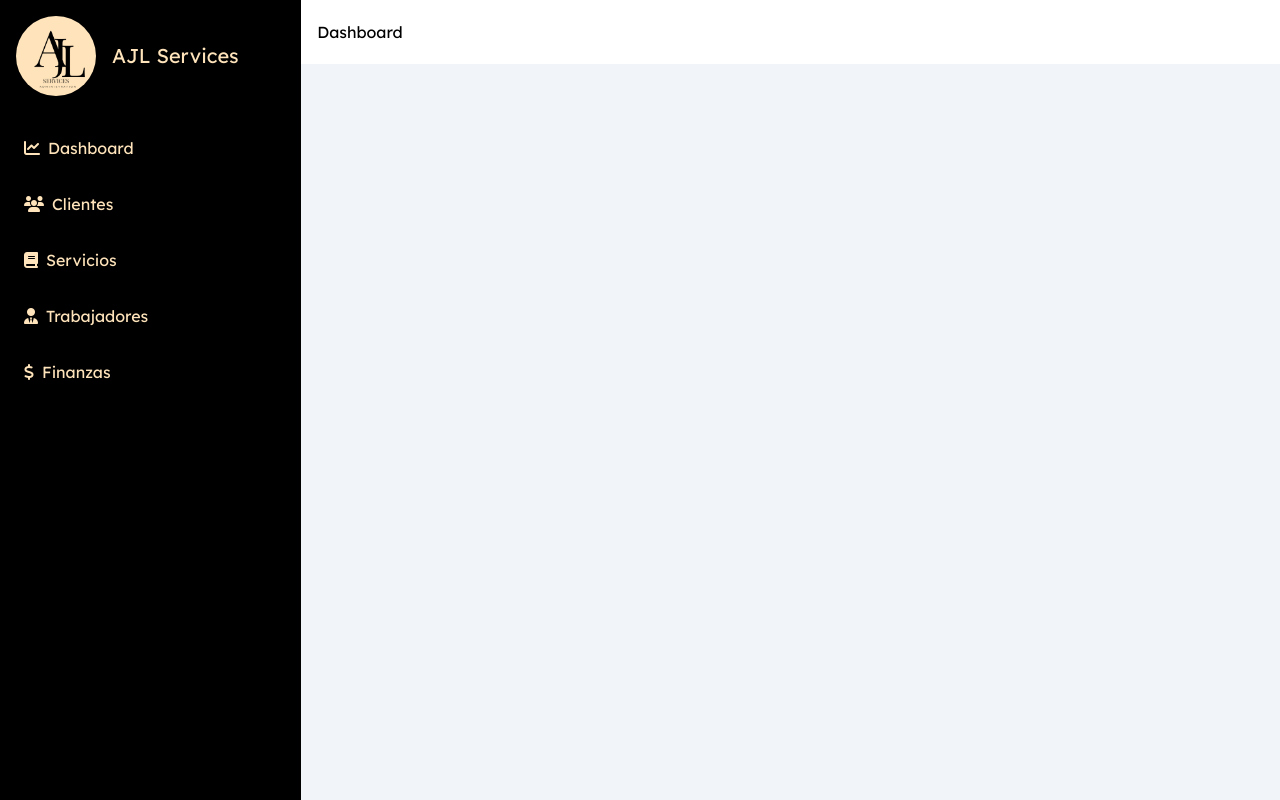
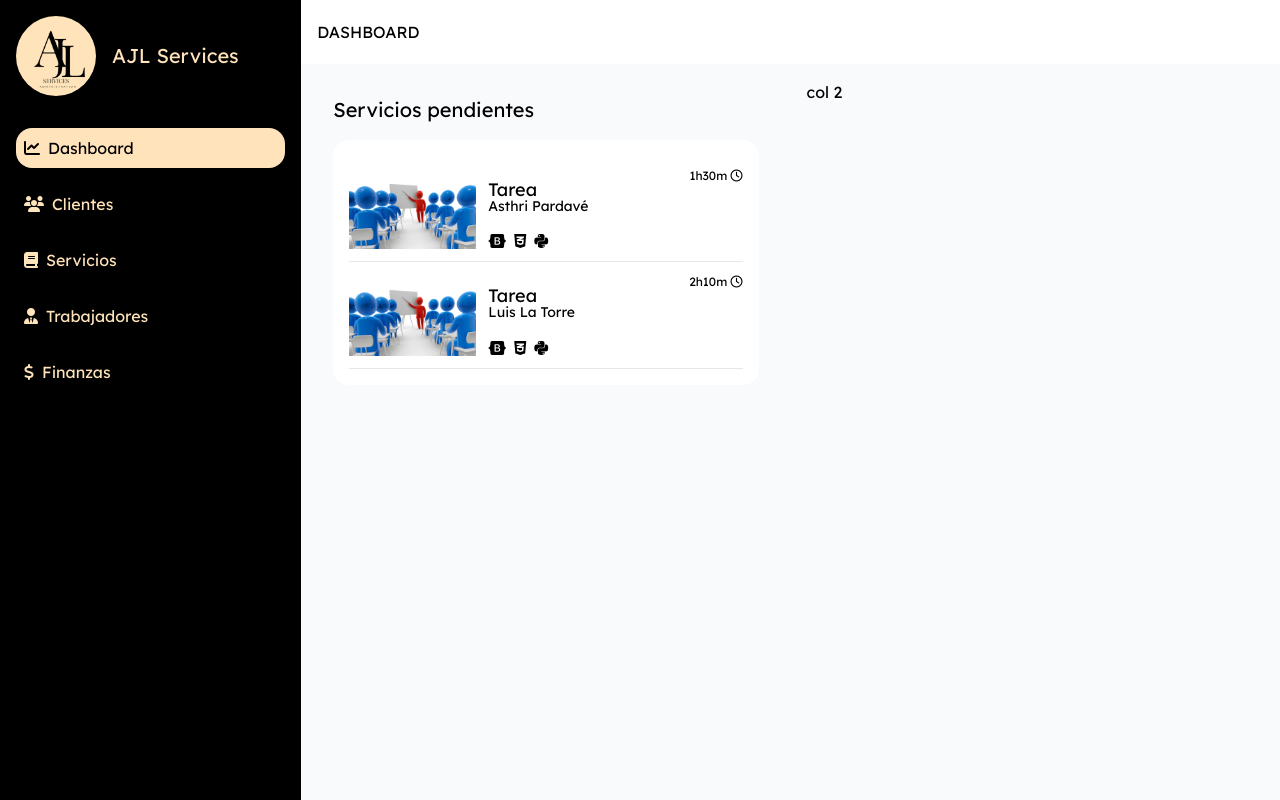
Before and after one commit to adminLTR/AJLT, a React (Vite) app in the folder fuentes/frontend/: page / in a window 1280 px wide. Built offline with nearby package versions, Linux system fonts and the light colour scheme.

Commit message:
card de pendientes

```diff
--- a/fuentes/frontend/src/Layout.jsx
+++ b/fuentes/frontend/src/Layout.jsx
@@ -6,6 +6,9 @@ import Logo from "./assets/logo.png";
 import "./app.css";
 
 export default function Layout() {
+
+    const loc = useLocation();
+
     const [isOpen, setIsOpen] = useState(false);
 
     const toggleSidebar = () => {
@@ -31,27 +34,27 @@ export default function Layout() {
                 </div>
                 <ul className="py-8">
                     <li className="mb-4">
-                        <Link className="link-primary flex gap-2 items-center" to={'/'}>
+                        <Link className={`link-primary flex gap-2 items-center ${loc.pathname==='/' ? 'active' : ''}`} to={'/'}>
                             <i className="fa-solid fa-chart-line"></i> Dashboard
                         </Link>
                     </li>
                     <li className="mb-4">
-                        <Link className="link-primary flex gap-2 items-center" to={'/'}>
+                        <Link className={`link-primary flex gap-2 items-center ${loc.pathname==='/clientes/' ? 'active' : ''}`} to={'clientes/'}>
                             <i className="fa-solid fa-users"></i> Clientes
                         </Link>
                     </li>
                     <li className="mb-4">
-                        <Link className="link-primary flex gap-2 items-center" to={'/'}>
+                        <Link className={`link-primary flex gap-2 items-center ${loc.pathname==='/servicios/' ? 'active' : ''}`} to={'servicios/'}>
                             <i className="fa-solid fa-book"></i> Servicios
                         </Link>
                     </li>
                     <li className="mb-4">
-                        <Link className="link-primary flex gap-2 items-center" to={'/'}>
+                        <Link className={`link-primary flex gap-2 items-center ${loc.pathname==='/trabajadores/' ? 'active' : ''}`} to={'trabajadores/'}>
                             <i className="fa-solid fa-user-tie"></i> Trabajadores
                         </Link>
                     </li>
                     <li className="mb-4">
-                        <Link className="link-primary flex gap-2 items-center" to={'/'}>
+                        <Link className={`link-primary flex gap-2 items-center ${loc.pathname==='/finanzas/' ? 'active' : ''}`} to={'finanzas/'}>
                             <i className="fa-solid fa-dollar-sign"></i> Finanzas
                         </Link>
                     </li>
@@ -71,15 +74,15 @@ export default function Layout() {
                             </button>
                         </div>
                         <h2>
-                            Dashboard
+                            {formatTitle(loc.pathname)}
                         </h2>
                     </div>
                     <div></div>
                 </div>
 
                 {/* Main content */}
-                <div className="flex-1 p-8 overflow-scroll scroll-hide bg-slate-100">
-
+                <div className="flex-1 overflow-scroll scroll-hide bg-slate-50">
+                    <Outlet/>
                 </div>
             </div>
         </div>
--- a/fuentes/frontend/src/app.css
+++ b/fuentes/frontend/src/app.css
@@ -25,13 +25,6 @@
 
 .circle { border-radius: 50%; }
 
-
-.card {
-    background-color: #fff8f1;
-    border-radius: 20px;
-}
-
-
 .scroll-hide::-webkit-scrollbar {
     display: none;
 }
--- a/fuentes/frontend/src/components/Card.jsx
+++ b/fuentes/frontend/src/components/Card.jsx
@@ -1,6 +1,7 @@
 
-export default function Card({children, title, className=""}) {
-    return <div className={`card p-4 m-4 ${className}`}>
+export default function Card({children, maxHeight=null, title="", scrollable=false, className=""}) {
+    return <div className={`bg-white rounded-2xl p-4 ${className} ${scrollable ? 'overflow-scroll scroll-hide' : ''}`}
+    style={{maxHeight: maxHeight ?? 'fit-content'}}>
         <h3 className="text-black text-2xl">{title}</h3>
         {children}
     </div>
--- a/fuentes/frontend/src/components/PendingService.jsx
+++ b/fuentes/frontend/src/components/PendingService.jsx
@@ -1,31 +1,31 @@
-/**
- *
- * @param {{userImg:string, institutionImg:string, timeRemaining: string, titleService: string, descriptionService: string, workerInCharge: string, topics: Array}} param0
- */
+import GeneralServiceImg from "../assets/classes.jpg"
+
 export default function PendingService({
-    serviceImg = null,
-    institutionImg = null,
+    imgService,
+    typeService,
     timeRemaining,
-    titleService,
-    descriptionService,
-    workerInCharge,
+    workerName,
     topics,
 }) {
-    return <div className="flex gap-4 items-center">
-        <div className="relative">
-            <img width={120} className="rounded-md" src={serviceImg === null ? 'https://as2.ftcdn.net/v2/jpg/03/49/49/79/1000_F_349497933_Ly4im8BDmHLaLzgyKg2f2yZOvJjBtlw5.jpg' : serviceImg} alt="user" />
-            <img width={30} className="absolute bottom-0 right-0 translate-x-1/2 translate-y-1/2 rounded-full" src={institutionImg === null ? 'https://ieruraldelsurtunja.edu.co/rds-content/uploads/ie_rural_sur_tunja_institucion_icono.png' : institutionImg} alt="Institution"/>
+    return <div className="flex gap-3 border-b border-gray-200 py-3">
+        <div className="md:flex w-1/3 hidden">
+            <img src={imgService ?? GeneralServiceImg} alt="Service"
+            className="h-full w-full block"/>
         </div>
-        <div className="flex-1 p-2">
-            <div className="flex items-center justify-end gap-1">
+        <div className="w-full md:w-2/3 flex flex-col justify-between">
+            <div className="flex justify-end items-center text-xs">
+                <p>{timeRemaining}&nbsp;</p>
                 <i className="fa-regular fa-clock"></i>
-                <p>{timeRemaining} h</p>
             </div>
-            <div className="pt-1">
-                <p className="bold text-xl">{titleService}</p>
-                <p className="">{descriptionService}</p>
-                <p>{workerInCharge}</p>
-                <p>{topics.map((topic, i) => `${topic}${i!==topics.length-1?', ':''}`)}</p>
+            <div className="flex-grow">
+                <h3 className="text-lg leading-3">{typeService}</h3>
+                <h4 className="text-sm">{workerName}</h4>
+            </div>
+            <div className="flex gap-2 flex-wrap">
+                {/* {topics.map(topic=><span key={topic}>{topic}&nbsp;&nbsp;&nbsp;</span> )} */}
+                <i className="fa-brands fa-bootstrap"></i>
+                <i className="fa-brands fa-css3-alt"></i>
+                <i className="fa-brands fa-python"></i>
             </div>
         </div>
   </div>
--- a/fuentes/frontend/src/pages/Dashboard.jsx
+++ b/fuentes/frontend/src/pages/Dashboard.jsx
@@ -4,9 +4,28 @@ import { Bar } from 'react-chartjs-2';
 import { Chart as ChartJS } from 'chart.js/auto';
 
 export default function Dashboard() {
-    return <div className="w-full h-full">
-        <div className="flex-col md:flex-row md:flex justify-evenly items-center">
-            dashboard
+    return <div className="w-full">
+        <div className="flex flex-wrap">
+            <div className="w-full lg:w-1/2 p-8">
+                <h3 className="bold text-xl mb-4">Servicios pendientes</h3>
+                <Card maxHeight={250} scrollable>
+                    <PendingService
+                    typeService={"Tarea"}
+                    timeRemaining={"1h30m"}
+                    workerName={"Asthri Pardavé"}
+                    topics={["C++", "Arrays", "Matrices"]}
+                    />
+                    <PendingService
+                    typeService={"Tarea"}
+                    timeRemaining={"2h10m"}
+                    workerName={"Luis La Torre"}
+                    topics={["Bootstrap"]}
+                    />
+                </Card>
+            </div>
+            <div className="w-full lg:w-1/2 p-4">
+                <p>col 2</p>
+            </div>
         </div>
     </div>
 }
--- a/fuentes/frontend/src/router.jsx
+++ b/fuentes/frontend/src/router.jsx
@@ -6,7 +6,7 @@ const router = createBrowserRouter([
     {
         path: '/',
         element: <Layout/>,
-        /* children: [
+        children: [
             {
                 index: true,
                 element: <Dashboard/>
@@ -15,7 +15,7 @@ const router = createBrowserRouter([
                 path: 'clientes/',
                 element: <h1>Clientes</h1>
             }
-        ] */
+        ]
     }
 ]);
 
```
Also changed, not shown: fuentes/frontend/src/assets/classes.jpg (added).
